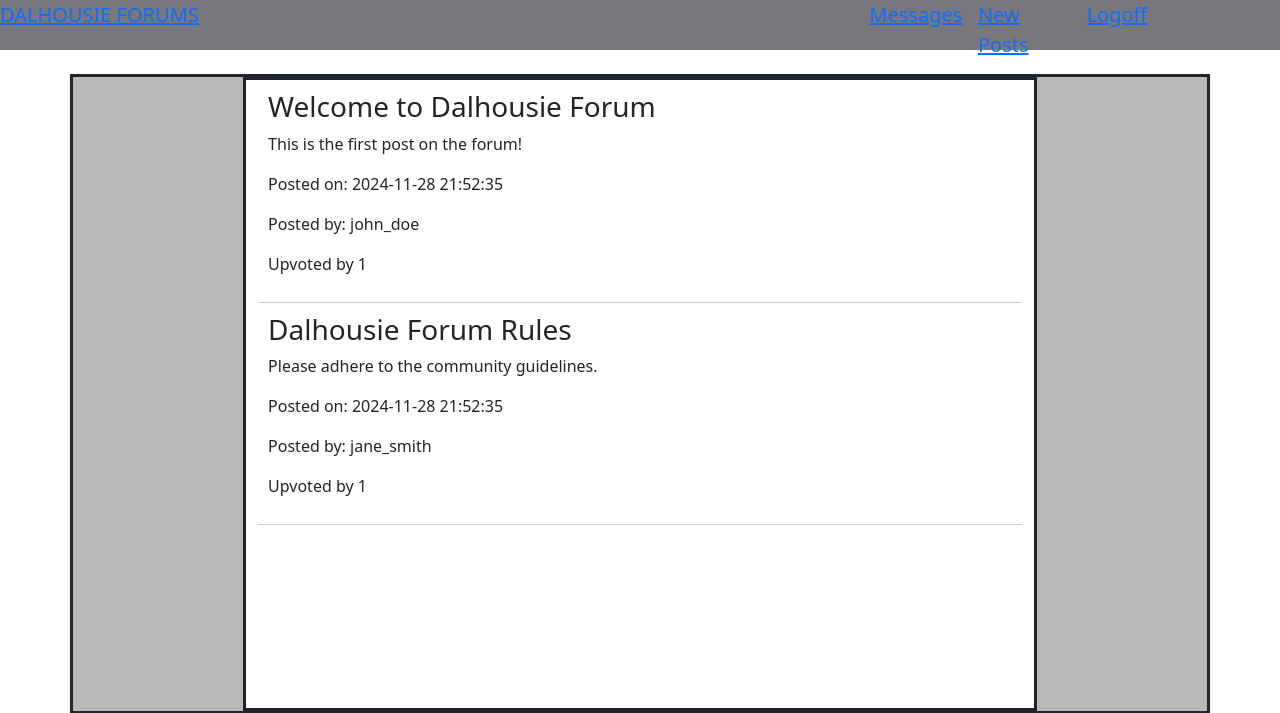
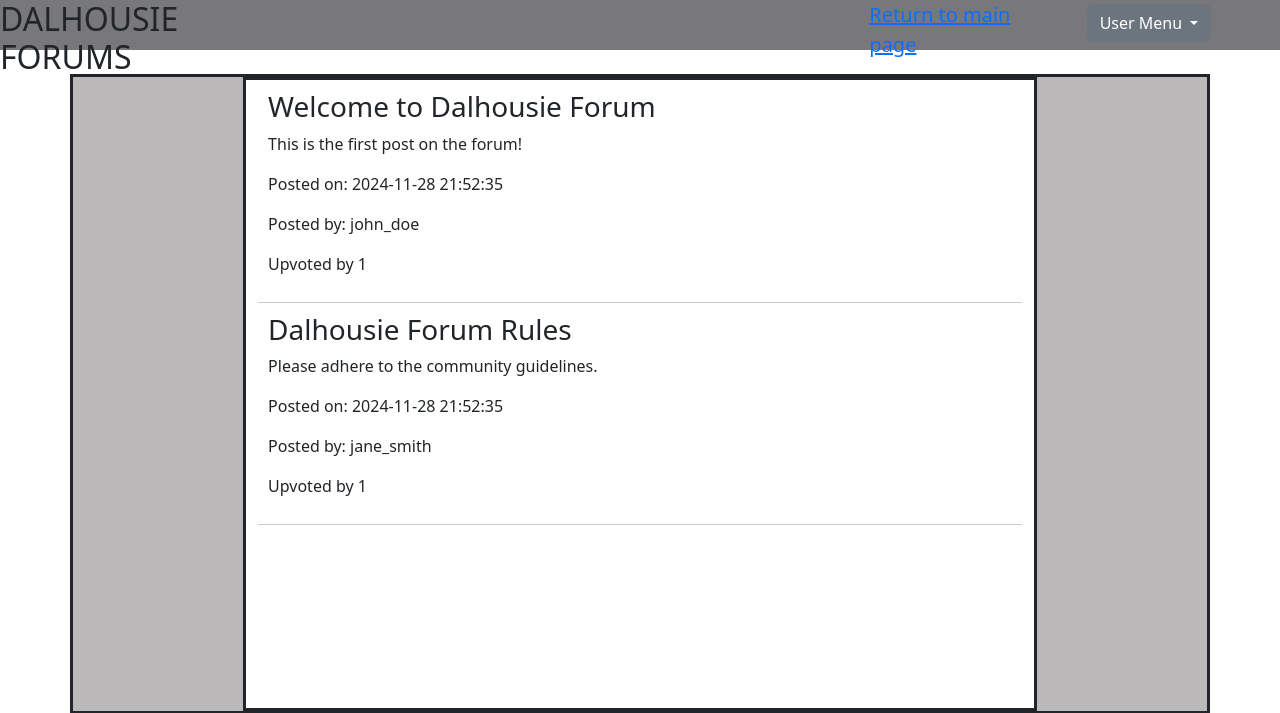
Before and after one commit to Jwahn1/Intro-to-Server-Side-Scripting, a PHP site: page /index.php in a window 1280 px wide. Shown: the top 713 px of the page. Run offline with PHP 8.4, Linux system fonts and the light colour scheme; a user stored in the database is signed in; data comes from the database, SQL or seed files in the repository.

Commit message:
Implemented drop down menu for logged in users

```diff
--- a/a4/templates/header.php
+++ b/a4/templates/header.php
@@ -10,32 +10,39 @@
     <!-- Bootstrap CSS -->
     <link href="https://cdn.jsdelivr.net/npm/bootstrap@5.0.2/dist/css/bootstrap.min.css" rel="stylesheet" integrity="sha384-EVSTQN3/azprG1Anm3QDgpJLIm9Nao0Yz1ztcQTwFspd3yD65VohhpuuCOmLASjC" crossorigin="anonymous">
     <link href="css/bootstrap.css" rel="stylesheet">
-    <link href="css/boostrap-grid.css" rel="stylesheet">
+    <link href="css/bootstrap-grid.css" rel="stylesheet">
     <title>Index</title>
   </head>
   <div class="row" style="height:50px; background-color:#78777b">
 
     <div class="col-3" style="font-size:20px;">
-      <a href="index.php" ">DALHOUSIE FORUMS</a>
+       <h2>DALHOUSIE FORUMS</h2>
     </div>
+
     <div class="col-5" ></div>
-
+    <div class="col-2 " style="font-size:20px;">
+      <a href="index.php" >Return to main page</a>
+   </div>
     <?php
     //we should add an if statement that checks if the user is logged and in and then display the rest of the nav
     ?>
     <?php if (isset($_SESSION['loggedin'])): ?>
 
-      <div class="col-1" style="font-size:20px;">
-        <a href="messages.php" ">Messages</a>
+      <div class="col-1 mt-1" style="font-size:20px;">
+          <div class="dropdown">
+        <button class="btn btn-secondary dropdown-toggle" type="button" id="dropdownMenuButton" data-bs-toggle="dropdown" aria-expanded="false">
+            User Menu
+        </button>
+        <ul class="dropdown-menu" aria-labelledby="dropdownMenuButton">
+            <li><a class="dropdown-item" href="messages.php">messages</a></li>
+            <li><a class="dropdown-item" href="new_post.php">create new posts</a></li>
+            <li><a class="dropdown-item" href="includes/logout.php">Logout</a></li>
+        </ul>
+    </div>
+
       </div>
 
-      <div class="col-1" style="font-size:20px;">
-        <a href="new_post.php" ">New Posts</a>
-      </div>
 
-      <div class="col-1" style="font-size:20px;">
-        <a href="includes/logout.php" ">Logoff</a>
-      </div>
 
     <?php else: ?>
       <div class="col-1" style="font-size:20px;">
@@ -51,3 +58,5 @@
 
 
    </div>
+   <script src="https://cdn.jsdelivr.net/npm/@popperjs/core@2.9.3/dist/umd/popper.min.js"></script>
+   <script src="https://cdn.jsdelivr.net/npm/bootstrap@5.0.2/dist/js/bootstrap.min.js"></script>
```
